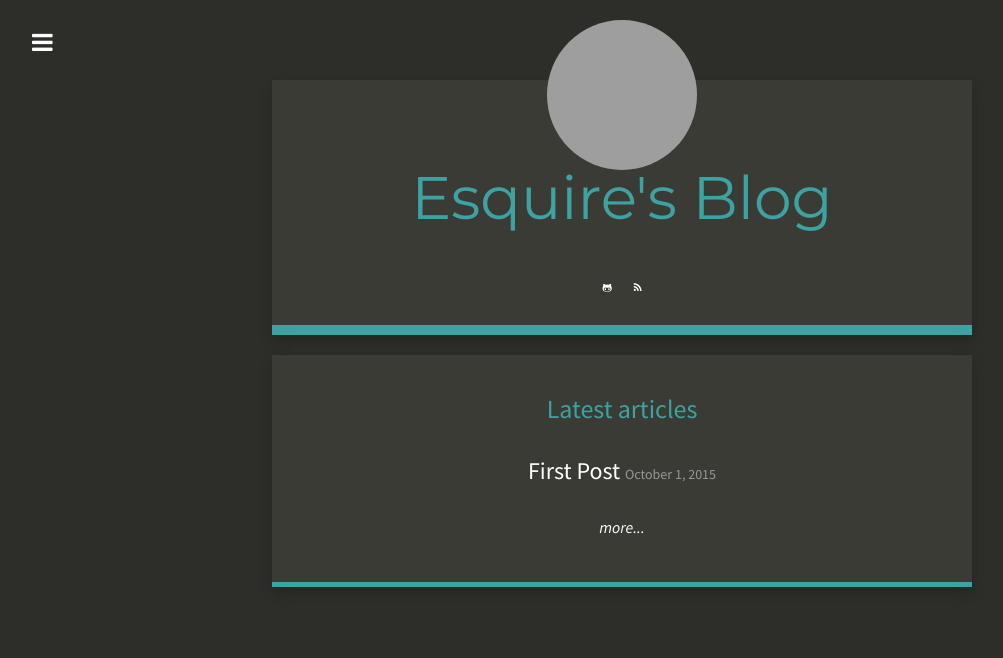
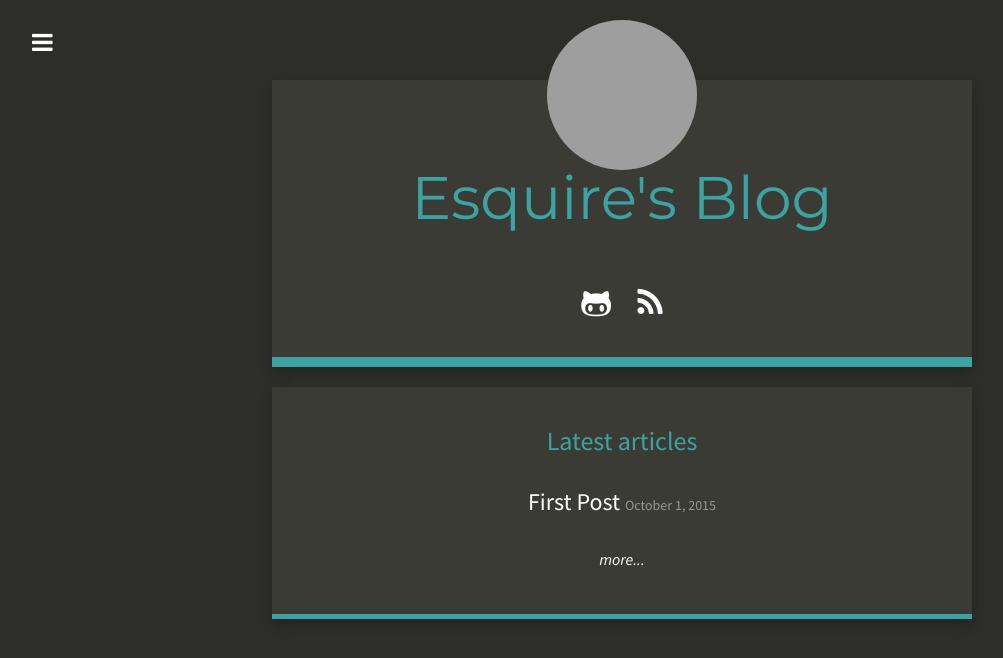
Before and after one commit to esquireatlarge/esquireatlarge.github.io, a Jekyll site: the page built from index.html, in a window 1280 px wide. Shown: the top 658 px of the page, without its empty margins (18-1021 px from the left). Built offline with Jekyll 4.4.1, drawn with Linux system fonts in a browser that asks for light colours; nearby versions of some CDN libraries; Markdown is read by kramdown in place of the engine named in the settings; grey boxes are pictures that could not be loaded.

Commit message:
Trying to fix the font again

```diff
--- a/css/style.scss
+++ b/css/style.scss
@@ -131,7 +131,6 @@ ul {
 	padding-left: 30px;
 	padding-right: 30px;
 	margin-top: 20px;
-	font-size: 5px;
 	box-shadow: 0px 0px 0px 0px, 0px 6px 12px rgba(0, 0, 0, 0.2);
 	border-bottom: 5px solid $light-blue;
 }
@@ -537,7 +536,7 @@ ul {
 		}
 
 		.content {
-			font-size: 18px;
+			font-size: 10px;
 			line-height: 170%;
 			padding-left: 15px;
 			padding-right: 15px;
```
